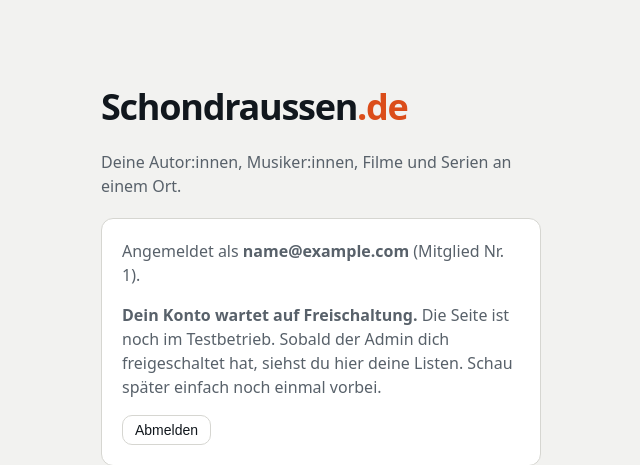
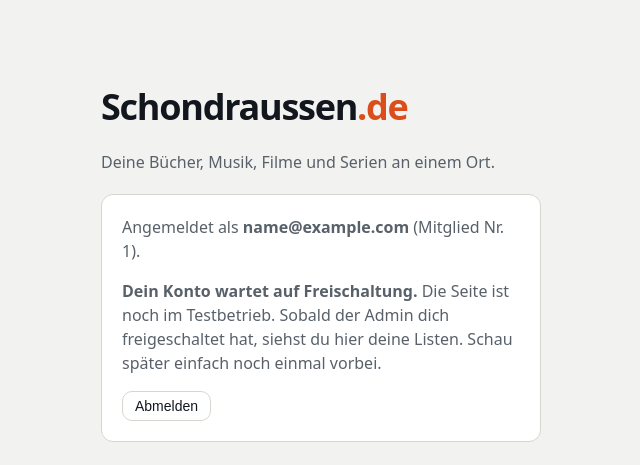
Before and after one commit to timolauer-bit/schondraussen, a PHP site: page /index.php in a window 1280 px wide. Shown: the top 465 px of the page, without its empty margins (319-959 px from the left). Run offline with PHP 8.4, Linux system fonts and the light colour scheme; the visitor is signed in with stand-in values (Sample User, id 1); tables that the repository leaves empty or names only in its code hold one stand-in row (values such as "Sample post").

Commit message:
Kategorien heißen Bücher und Musik
Co-Authored-By: Claude Sonnet 5.5 <noreply@anthropic.com>
Claude-Session: https://claude.ai/code/session_0112FGcAvzyCTujbd2xbnELK

```diff
--- a/public/changelog.js
+++ b/public/changelog.js
@@ -1,6 +1,7 @@
 window.CHANGELOG = [
 // Neue Einträge als 'X|Text' schreiben: F Neue Funktionen, O Optionen, U Oberfläche, B Bugfixes, A Admin, D Datenschutz und Sicherheit, T Technik
   { v: 8, d: '07.11.2026', t: [
+    'U|Kategorien heißen jetzt „Bücher“ und „Musik“ statt „Autor:innen“ und „Musiker:innen“ (Menü, Übersicht, Info und Anmeldeseite); die Einträge selbst bleiben Autor:innen und Musiker:innen',
     'A|Nutzerverwaltung: Tooltip am Benutzernamen mit den letzten drei Namensänderungen und Datum (ab jetzt erfasst)',
     'U|Obere Leiste: Einstellungen, Ideen, Bugs, Info und Kontakt zeigen für alle nur Symbole; der Name steht nur bei der geöffneten Seite',
     'O|Neue „Nerdoption“ in den Einstellungen: zeigt die Zahl neuer Änderungen an der Versionsnummer und im Versionsverlauf die neuen Einträge seit dem letzten Besuch (für Admin und Alphatester immer an)',
--- a/public/index.php
+++ b/public/index.php
@@ -58,7 +58,7 @@ main.land{max-width:1180px;margin-top:5vh}main.land ~ footer{max-width:1180px}
 </head><body>
 <?php if ($app): ?>
 <div class="wrap">
-  <header class="masthead"><div><h1>Schondraussen<span class="tld">.de</span></h1><p>Deine Autor:innen, Musiker:innen, Filme und Serien an einem Ort. Mit Werkübersicht, Kalender und Amazon-Links.</p></div>
+  <header class="masthead"><div><h1>Schondraussen<span class="tld">.de</span></h1><p>Deine Bücher, Musik, Filme und Serien an einem Ort. Mit Werkübersicht, Kalender und Amazon-Links.</p></div>
   <div class="whobox"><button class="who" id="who" type="button" title="Einstellungen"><span class="ico" aria-hidden="true"><svg viewBox="0 0 24 24"><circle cx="12" cy="8" r="4"/><path d="M4 21a8 8 0 0 1 16 0"/></svg></span><?= !empty($u['username']) ? htmlspecialchars($u['username']) : 'Mitglied Nr. ' . (int) $u['id'] ?> · <?= htmlspecialchars($u['email']) ?></button><div class="whorow"><button class="ver" id="ver" type="button"></button><button class="ver" id="logoutTop" type="button" title="Von diesem Gerät abmelden">Abmelden</button></div></div></header>
   <nav class="topbar" id="topbar" aria-label="Bereiche"></nav>
   <div class="warnbox previewbar" id="previewbar" hidden><b>Vorschau:</b> Du siehst die Seite gerade so, wie ein normaler Nutzer sie sieht. Deine Einträge und Einstellungen sind dieselben, nur die Admin-Funktionen fehlen. <button class="btn small" id="previewOff" type="button">Zur Admin-Ansicht zurück</button></div>
@@ -66,7 +66,7 @@ main.land{max-width:1180px;margin-top:5vh}main.land ~ footer{max-width:1180px}
   <footer>
     <p>Testbetrieb: Die Seite ist noch nicht öffentlich.</p>
     <p>Als Amazon-Partner verdiene ich an qualifizierten Verkäufen. Links mit Partner-ID sind Werbelinks; für dich ändert sich der Preis nicht.</p>
-    <p>Werke und Termine stammen aus <a href="https://musicbrainz.org" target="_blank" rel="noopener noreferrer">MusicBrainz</a> (Musiker:innen) und <a href="https://openlibrary.org" target="_blank" rel="noopener noreferrer">Open Library</a> (Autor:innen). Folgen und Sendetermine von Serien stammen von <a href="https://www.tvmaze.com" target="_blank" rel="noopener noreferrer">TVmaze</a> (<a href="https://creativecommons.org/licenses/by-sa/4.0/deed.de" target="_blank" rel="noopener noreferrer">CC BY-SA 4.0</a>). Termine bitte vor dem Kauf prüfen.</p>
+    <p>Werke und Termine stammen aus <a href="https://musicbrainz.org" target="_blank" rel="noopener noreferrer">MusicBrainz</a> (Musik) und <a href="https://openlibrary.org" target="_blank" rel="noopener noreferrer">Open Library</a> (Bücher). Folgen und Sendetermine von Serien stammen von <a href="https://www.tvmaze.com" target="_blank" rel="noopener noreferrer">TVmaze</a> (<a href="https://creativecommons.org/licenses/by-sa/4.0/deed.de" target="_blank" rel="noopener noreferrer">CC BY-SA 4.0</a>). Termine bitte vor dem Kauf prüfen.</p>
     <p><a href="/impressum.php">Impressum</a> · <a href="/datenschutz.php">Datenschutz</a></p>
   </footer>
 </div>
@@ -76,7 +76,7 @@ main.land{max-width:1180px;margin-top:5vh}main.land ~ footer{max-width:1180px}
 <?php else: ?>
 <main<?= $u ? '' : ' class="land"' ?>>
 <h1>Schondraussen<span>.de</span></h1>
-<p>Deine Autor:innen, Musiker:innen, Filme und Serien an einem Ort.</p>
+<p>Deine Bücher, Musik, Filme und Serien an einem Ort.</p>
 <?php if ($u): ?>
   <div class="card"><p style="margin:0">Angemeldet als <b><?= htmlspecialchars($u['email']) ?></b> (Mitglied Nr. <?= (int) $u['id'] ?>).</p>
 <?php if (!empty($u['deleting'])): $until = date('d.m.Y', strtotime($u['delete_requested_at']) + 7 * 86400); ?>
```
Also changed, not shown: public/app.js (+8 -8 lines).
